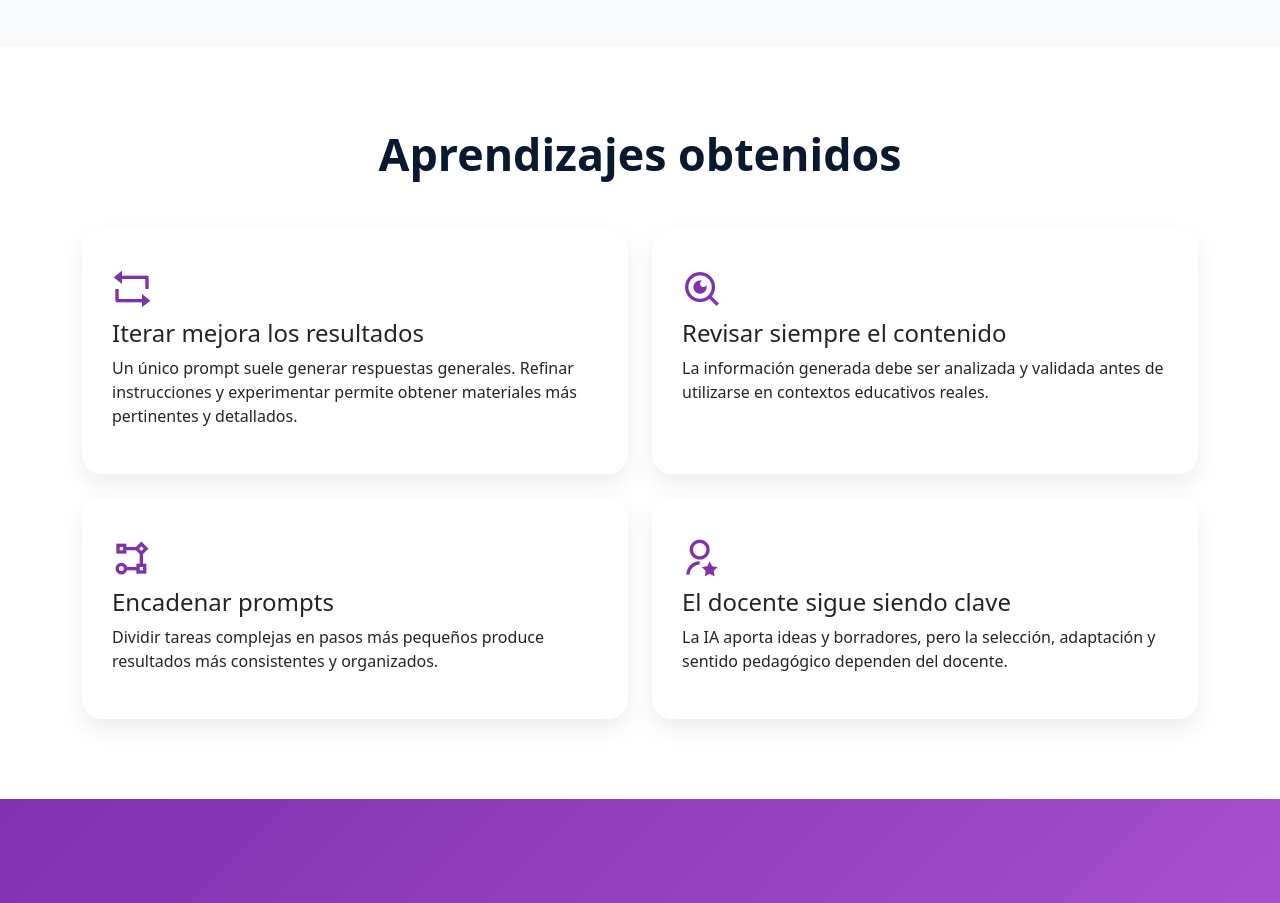
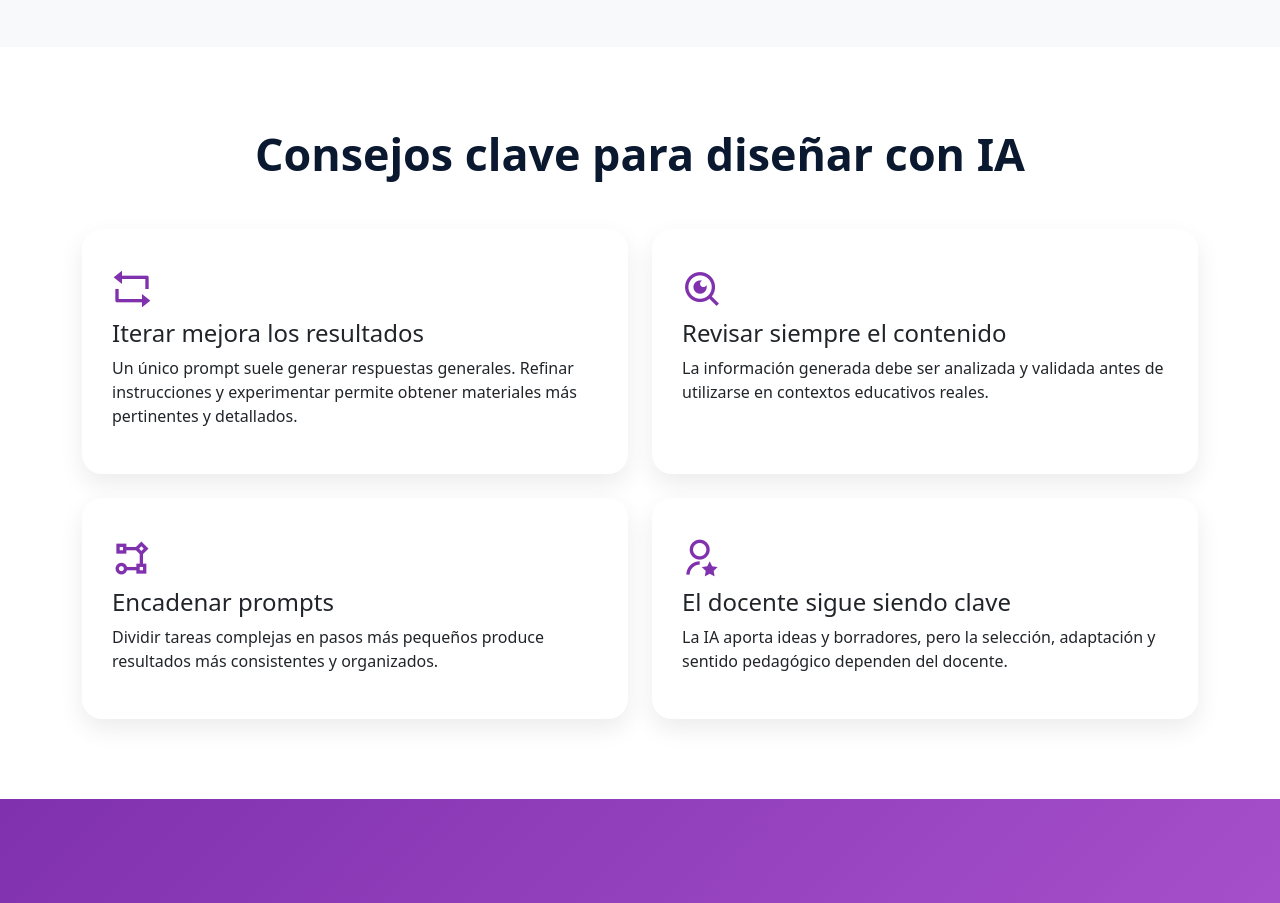
Before and after one commit to MoomieMay/grdiag, a React (Vite) app: page /textos in a window 1280 px wide. Shown: the part 1420-2323 px from the top of the page. Built offline with nearby package versions, Linux system fonts and the light colour scheme.

Commit message:
feat: update section title in Textos page to reflect key design tips for AI

```diff
--- a/src/pages/Textos.jsx
+++ b/src/pages/Textos.jsx
@@ -125,7 +125,7 @@ function Textos() {
           <div className="text-center mb-5">
 
             <h2 className="section-title">
-              Aprendizajes obtenidos
+              Consejos clave para diseñar con IA
             </h2>
 
           </div>
```
